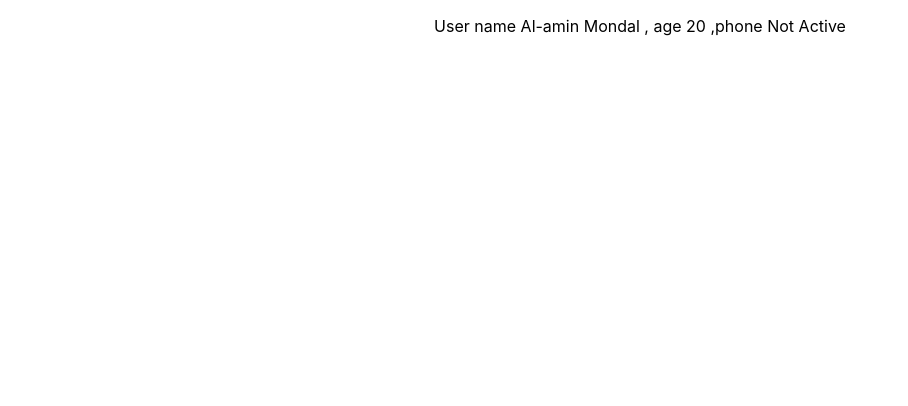
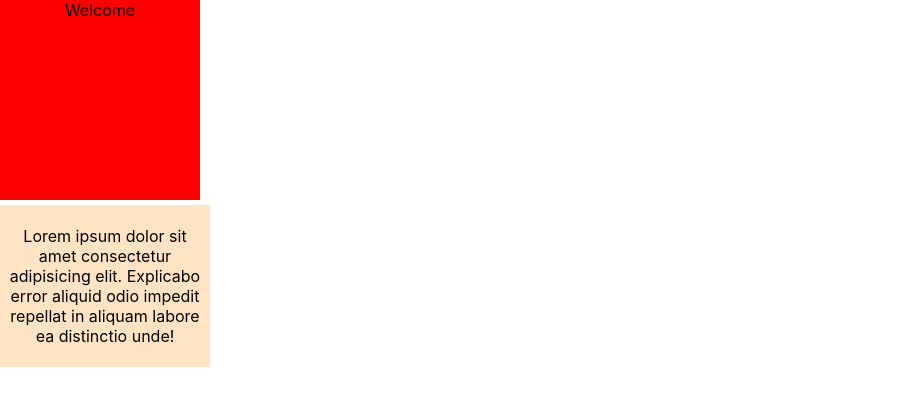
Before and after one commit to dev-alamin1/typescript-practice, a React (Create React App) app: page / in a window 1280 px wide. Shown: the top 406 px of the page, without its empty margins (0-908 px from the left). Built offline with nearby package versions, Linux system fonts and the light colour scheme.

Commit message:
css style pass on componenet

```diff
--- a/src/App.tsx
+++ b/src/App.tsx
@@ -1,15 +1,13 @@
 import './App.css'
-import User from './components/User';
+import Card from './components/StyleComponent/Card';
 function App() {
-
-  const user = {
-    name:"Al-amin Mondal",
-    age:20
-  }
-
   return (
     <div className="App">
-      <User user={user}/>
+      <Card style={{width:"200px",height:"200px", backgroundColor:"red"}}>Welcome</Card>
+
+      <Card style={{width:"200px",height:"auto",backgroundColor:"bisque",padding:"5px",marginTop:"5px"}}>
+        <p>Lorem ipsum dolor sit amet consectetur adipisicing elit. Explicabo error aliquid odio impedit repellat in aliquam labore ea distinctio unde!</p>
+      </Card>
     </div>
   );
 }
--- /dev/null
+++ b/src/components/StyleComponent/Card.tsx
@@ -0,0 +1,16 @@
+import React from 'react';
+
+type cardProps = {
+    children:string | React.ReactNode
+    style: React.CSSProperties
+}
+
+const Card = ({children,style}:cardProps) => {
+    return (
+        <div style={style}>
+            {children}
+        </div>
+    );
+};
+
+export default Card;
```
